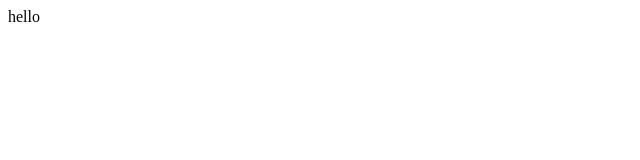
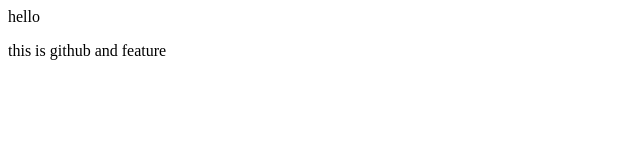
Before and after one commit to Isha882004/hellloo, a plain HTML site: page index.html in a window 1280 px wide. Shown: the whole page, without its empty margins (0-640 px from the left). Drawn offline with Linux system fonts and the light colour scheme.

Commit message:
add feature

```diff
--- a/index.html
+++ b/index.html
@@ -1 +1,2 @@
 <p>hello</p>
+<p> this is github and feature</p>
```
